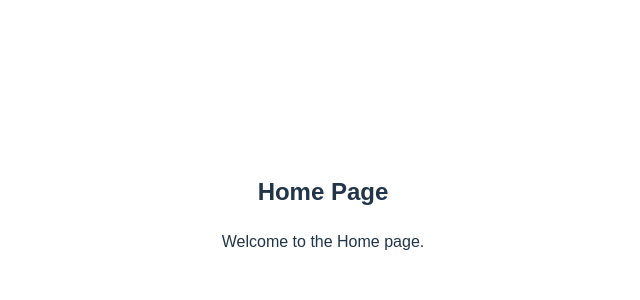
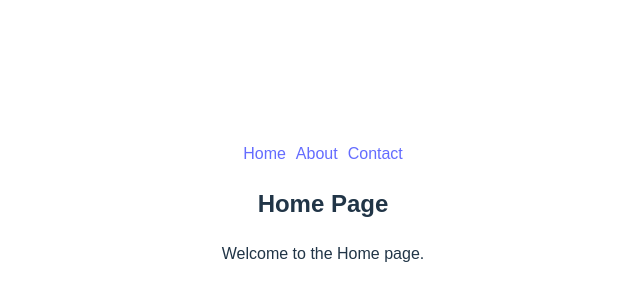
Before and after one commit to kuldeeepkumar/Training, a React (Vite) app: page / in a window 1280 px wide. Shown: the part 188-488 px from the top of the page, without its empty margins (317-957 px from the left). Built offline with nearby package versions, Linux system fonts and the light colour scheme.

Commit message:
react Exdrcise 8 nav bar is added

```diff
--- a/src/reactExercises/exercise8/ReactExercise8.jsx
+++ b/src/reactExercises/exercise8/ReactExercise8.jsx
@@ -10,6 +10,17 @@ function ReactExercise8() {
   return (
     <BrowserRouter>
       <div>
+        {/* Navigation Links */}
+        <nav>
+          <Link to="/" style={{ marginRight: "10px" }}>
+            Home
+          </Link>
+          <Link to="/about" style={{ marginRight: "10px" }}>
+            About
+          </Link>
+          <Link to="/contact">Contact</Link>
+        </nav>
+
         {/* Route Definitions */}
         <Routes>
           <Route path="/" element={<Home />} />
```
